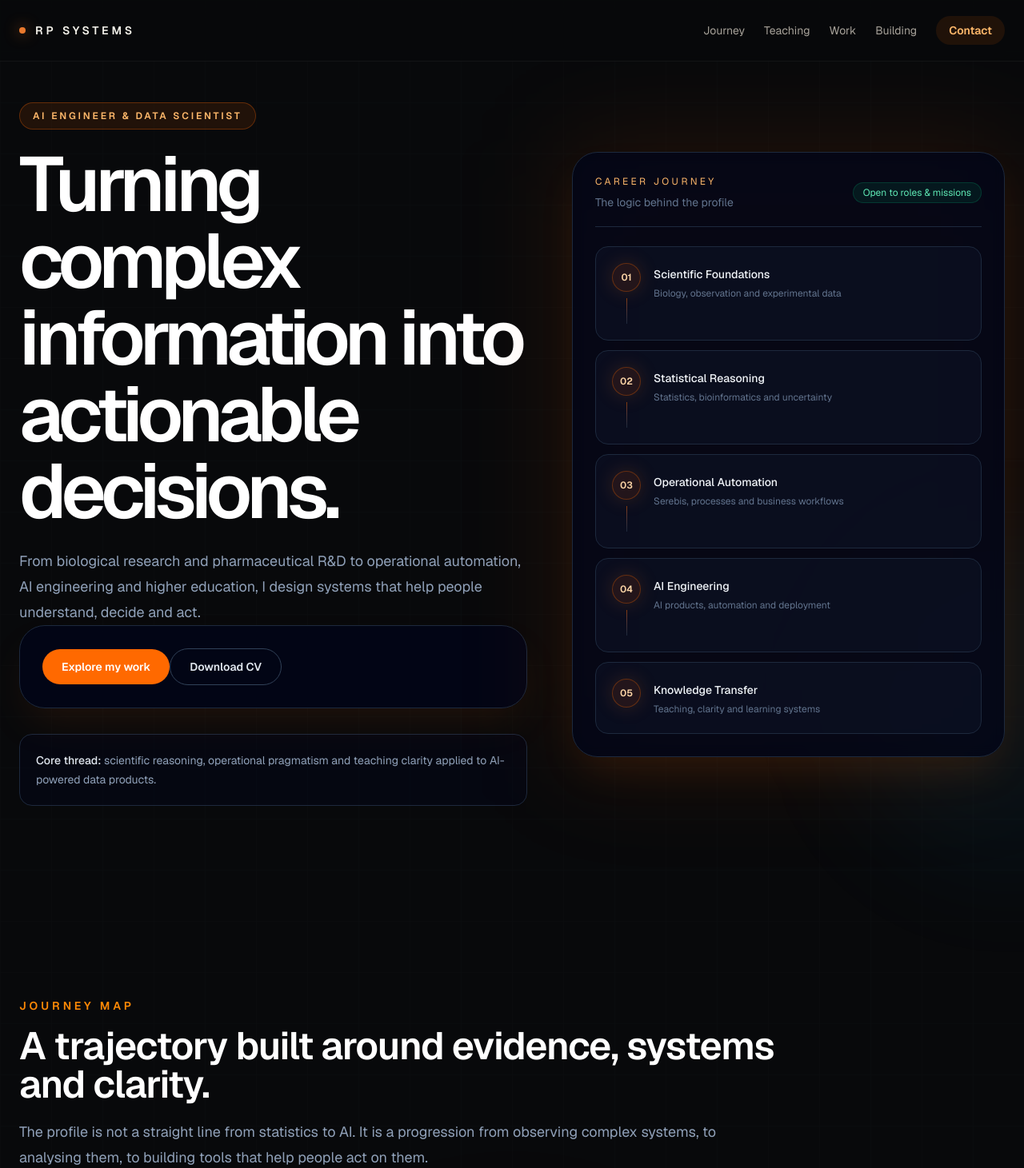
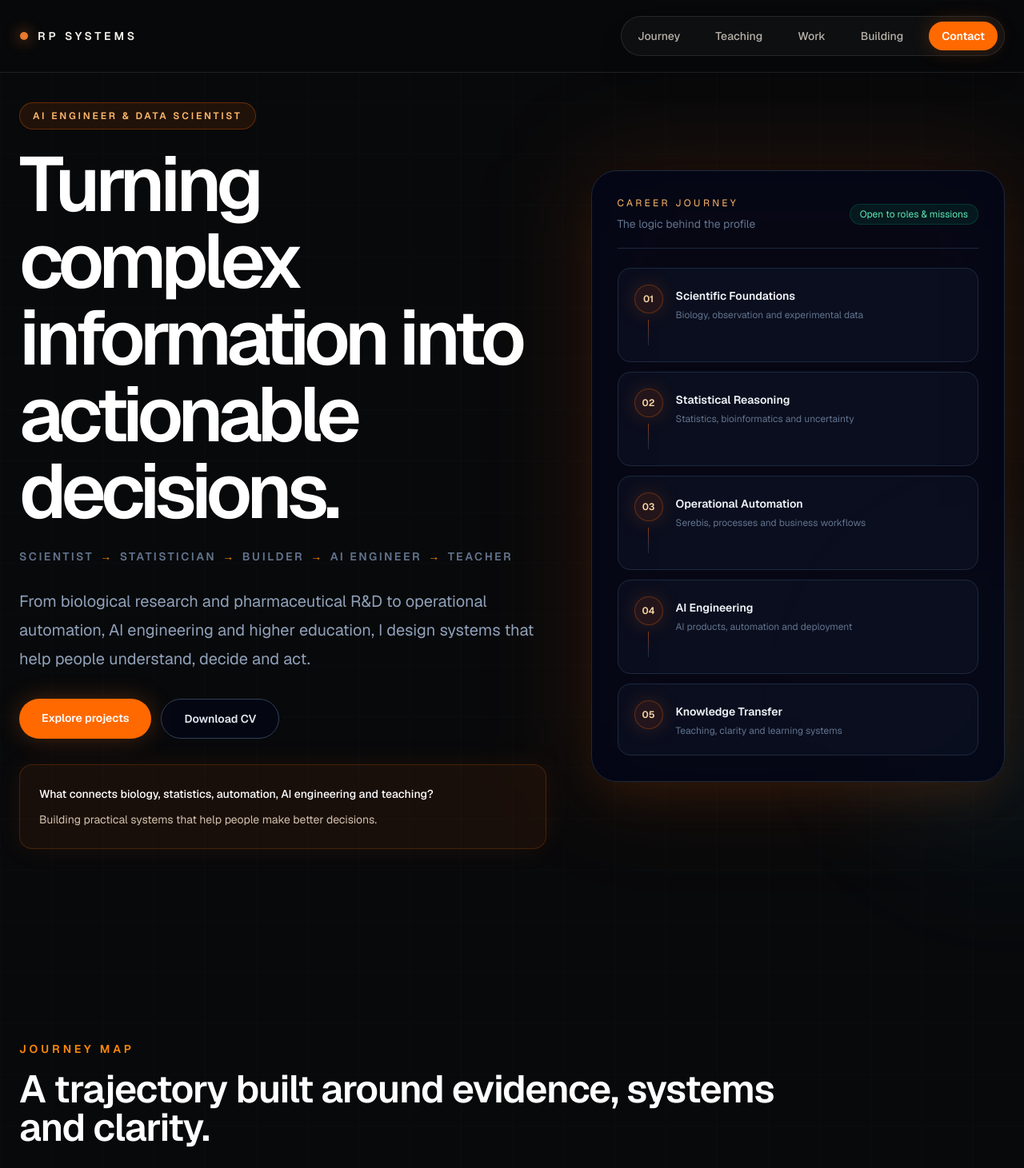
Before and after one commit to RaphaelParmentier/raphael-portfolio, a Next.js app: page / in a window 1280 px wide. Shown: the top 1461 px of the page at 80% size. Built offline with nearby package versions, Linux system fonts and the light colour scheme.

Commit message:
hero fix

```diff
--- a/components/sections/Contact.tsx
+++ b/components/sections/Contact.tsx
@@ -16,23 +16,36 @@ export default function Contact() {
   };
 
   return (
-    <section id="contact" className="relative z-10 px-5 py-20 sm:px-6 lg:py-28">
-      <div className="mx-auto max-w-[72rem] overflow-hidden rounded-[2rem] border border-slate-800 bg-slate-950/70 p-6 shadow-2xl shadow-orange-500/10 sm:p-8 lg:p-10 2xl:max-w-[86rem] 2xl:p-12">
+    <section id="contact" className="relative z-10 px-5 py-20 sm:px-6 lg:py-32">
+      <div className="mx-auto max-w-[96rem] overflow-hidden rounded-[2.5rem] border border-orange-500/20 bg-gradient-to-br from-slate-950 via-slate-950 to-orange-950/20 p-6 shadow-2xl shadow-orange-500/10 sm:p-8 lg:p-12 2xl:p-16">
+        <div className="grid gap-10 lg:grid-cols-[1.05fr_0.95fr] lg:items-end">
+          <div>
             <SectionHeader
               eyebrow="Contact"
               title="Let's build something useful."
               description="Open to AI engineering, data science, automation, consulting and education projects where analytical rigor meets practical systems."
             />
 
-        <p className="mt-7 break-all text-sm text-slate-500 sm:text-base 2xl:text-lg">
+            <p className="mt-8 max-w-3xl text-lg leading-8 text-slate-400 2xl:text-xl 2xl:leading-9">
+              The best fit: projects sitting between data, people and operational
+              decisions.
+            </p>
+          </div>
+
+          <div className="rounded-[2rem] border border-slate-800 bg-slate-950/70 p-5 sm:p-6 2xl:p-8">
+            <p className="text-xs uppercase tracking-[0.28em] text-orange-300">
+              Direct contact
+            </p>
+
+            <p className="mt-4 break-all text-base font-medium text-white sm:text-lg 2xl:text-xl">
               {email}
             </p>
 
-        <div className="mt-8 flex flex-col gap-3 sm:flex-row sm:flex-wrap">
+            <div className="mt-7 grid gap-3 sm:grid-cols-2">
               <button
                 type="button"
                 onClick={copyEmail}
-            className="inline-flex justify-center rounded-full bg-orange-500 px-6 py-3 text-sm font-semibold text-white transition hover:bg-orange-400 focus:outline-none focus:ring-2 focus:ring-orange-300 focus:ring-offset-2 focus:ring-offset-[#08090B]"
+                className="inline-flex justify-center rounded-full bg-orange-500 px-6 py-3 text-sm font-semibold text-white shadow-[0_0_28px_rgba(249,115,22,0.25)] transition hover:bg-orange-400 2xl:text-base"
               >
                 {copied ? "Email copied" : "Copy email"}
               </button>
@@ -41,7 +54,7 @@ export default function Contact() {
                 href={gmailComposeUrl}
                 target="_blank"
                 rel="noreferrer"
-            className="inline-flex justify-center rounded-full border border-slate-700 px-6 py-3 text-sm font-semibold text-slate-200 transition hover:border-orange-400 hover:text-orange-300"
+                className="inline-flex justify-center rounded-full border border-orange-500/30 bg-orange-500/10 px-6 py-3 text-sm font-semibold text-orange-200 transition hover:border-orange-400 hover:bg-orange-500/20 2xl:text-base"
               >
                 Open Gmail
               </a>
@@ -50,7 +63,7 @@ export default function Contact() {
                 href="https://www.linkedin.com/in/raphaelparmentier/"
                 target="_blank"
                 rel="noreferrer"
-            className="inline-flex justify-center rounded-full border border-slate-700 px-6 py-3 text-sm font-semibold text-slate-200 transition hover:border-orange-400 hover:text-orange-300"
+                className="inline-flex justify-center rounded-full border border-slate-700 px-6 py-3 text-sm font-semibold text-slate-200 transition hover:border-orange-400 hover:text-orange-300 2xl:text-base"
               >
                 LinkedIn
               </a>
@@ -59,7 +72,7 @@ export default function Contact() {
                 href="https://github.com/RaphaelParmentier"
                 target="_blank"
                 rel="noreferrer"
-            className="inline-flex justify-center rounded-full border border-slate-700 px-6 py-3 text-sm font-semibold text-slate-200 transition hover:border-orange-400 hover:text-orange-300"
+                className="inline-flex justify-center rounded-full border border-slate-700 px-6 py-3 text-sm font-semibold text-slate-200 transition hover:border-orange-400 hover:text-orange-300 2xl:text-base"
               >
                 GitHub
               </a>
@@ -68,12 +81,14 @@ export default function Contact() {
                 href="/Raphael_Parmentier_CV_EN.pdf"
                 target="_blank"
                 rel="noreferrer"
-            className="inline-flex justify-center rounded-full border border-slate-700 px-6 py-3 text-sm font-semibold text-slate-200 transition hover:border-orange-400 hover:text-orange-300"
+                className="inline-flex justify-center rounded-full border border-slate-700 px-6 py-3 text-sm font-semibold text-slate-200 transition hover:border-orange-400 hover:text-orange-300 sm:col-span-2 2xl:text-base"
               >
                 Download CV
               </a>
             </div>
           </div>
+        </div>
+      </div>
     </section>
   );
 }
--- a/components/sections/Hero.tsx
+++ b/components/sections/Hero.tsx
@@ -3,16 +3,24 @@
 import { motion } from "framer-motion";
 import { journeyPreview } from "@/data/journey";
 
+const journeyDescriptions = [
+  "Biology, observation and experimental data",
+  "Statistics, bioinformatics and uncertainty",
+  "Serebis, processes and business workflows",
+  "AI products, automation and deployment",
+  "Teaching, clarity and learning systems",
+];
+
 export default function Hero() {
   return (
     <section className="relative z-10 flex min-h-[100svh] items-center overflow-hidden px-5 py-28 sm:px-6 lg:py-32 2xl:py-40">
-      <div className="mx-auto grid w-full max-w-[112rem] gap-14 lg:grid-cols-[1.08fr_0.92fr] lg:items-center 2xl:gap-24">
+      <div className="mx-auto grid w-full max-w-[112rem] gap-14 lg:grid-cols-[1.12fr_0.88fr] lg:items-center 2xl:gap-24">
         <motion.div
           initial={{ opacity: 0, y: 24 }}
           animate={{ opacity: 1, y: 0 }}
           transition={{ duration: 0.7, ease: "easeOut" }}
         >
-          <p className="mb-5 inline-flex rounded-full border border-orange-500/30 bg-orange-500/10 px-4 py-2 text-[0.68rem] font-semibold uppercase tracking-[0.24em] text-orange-300 sm:text-xs">
+          <p className="mb-5 inline-flex rounded-full border border-orange-500/30 bg-orange-500/10 px-4 py-2 text-[0.68rem] font-semibold uppercase tracking-[0.24em] text-orange-300 sm:text-xs 2xl:text-sm">
             AI Engineer & Data Scientist
           </p>
 
@@ -20,34 +28,49 @@ export default function Hero() {
             Turning complex information into actionable decisions.
           </h1>
 
-          <p className="mt-6 max-w-3xl text-base leading-8 text-slate-400 sm:text-lg 2xl:text-xl 2xl:leading-9">
+          <div className="mt-6 flex flex-wrap gap-2 text-xs font-semibold uppercase tracking-[0.18em] text-slate-500 sm:text-sm 2xl:text-base">
+            <span>Scientist</span>
+            <span className="text-orange-400">→</span>
+            <span>Statistician</span>
+            <span className="text-orange-400">→</span>
+            <span>Builder</span>
+            <span className="text-orange-400">→</span>
+            <span>AI Engineer</span>
+            <span className="text-orange-400">→</span>
+            <span>Teacher</span>
+          </div>
+
+          <p className="mt-7 max-w-4xl text-base leading-8 text-slate-400 sm:text-lg xl:text-xl xl:leading-9 2xl:text-[1.35rem] 2xl:leading-10">
             From biological research and pharmaceutical R&D to operational
             automation, AI engineering and higher education, I design systems
             that help people understand, decide and act.
           </p>
 
-          <div className="relative overflow-hidden rounded-[2rem] border border-slate-800 bg-slate-950/80 p-5 2xl:p-7 shadow-2xl shadow-orange-500/10 backdrop-blur sm:p-7">
+          <div className="mt-8 flex flex-col gap-3 sm:flex-row sm:flex-wrap">
             <a
               href="#work"
-              className="inline-flex justify-center rounded-full bg-orange-500 px-6 py-3 text-sm font-semibold text-white transition hover:bg-orange-400 focus:outline-none focus:ring-2 focus:ring-orange-300 focus:ring-offset-2 focus:ring-offset-[#08090B]"
+              className="inline-flex justify-center rounded-full bg-orange-500 px-7 py-3.5 text-sm font-semibold text-white shadow-[0_0_30px_rgba(249,115,22,0.25)] transition hover:bg-orange-400 hover:shadow-[0_0_42px_rgba(249,115,22,0.35)] focus:outline-none focus:ring-2 focus:ring-orange-300 focus:ring-offset-2 focus:ring-offset-[#08090B] 2xl:px-8 2xl:py-4 2xl:text-base"
             >
-              Explore my work
+              Explore projects
             </a>
 
             <a
               href="/Raphael_Parmentier_CV_EN.pdf"
               target="_blank"
               rel="noreferrer"
-              className="inline-flex justify-center rounded-full border border-slate-700 px-6 py-3 text-sm font-semibold text-slate-200 transition hover:border-orange-400 hover:text-orange-300 focus:outline-none focus:ring-2 focus:ring-orange-300 focus:ring-offset-2 focus:ring-offset-[#08090B]"
+              className="inline-flex justify-center rounded-full border border-slate-700 bg-slate-950/60 px-7 py-3.5 text-sm font-semibold text-slate-200 transition hover:border-orange-400 hover:text-orange-300 focus:outline-none focus:ring-2 focus:ring-orange-300 focus:ring-offset-2 focus:ring-offset-[#08090B] 2xl:px-8 2xl:py-4 2xl:text-base"
             >
               Download CV
             </a>
           </div>
 
-          <div className="mt-8 max-w-3xl rounded-2xl border border-slate-800 bg-slate-950/50 p-4 text-sm leading-6 text-slate-400 sm:p-5 2xl:text-base 2xl:leading-7">
-            <span className="font-medium text-slate-200">Core thread:</span>{" "}
-            scientific reasoning, operational pragmatism and teaching clarity
-            applied to AI-powered data products.
+          <div className="mt-8 max-w-4xl rounded-2xl border border-orange-500/20 bg-orange-500/[0.07] p-5 text-sm leading-6 text-orange-50 shadow-[0_0_34px_rgba(249,115,22,0.08)] sm:p-6 2xl:text-base 2xl:leading-7">
+            <p className="font-medium text-white">
+              What connects biology, statistics, automation, AI engineering and teaching?
+            </p>
+            <p className="mt-2 text-orange-100/80">
+              Building practical systems that help people make better decisions.
+            </p>
           </div>
         </motion.div>
 
@@ -59,18 +82,18 @@ export default function Hero() {
         >
           <div className="absolute -inset-4 rounded-[2rem] bg-orange-500/10 blur-3xl" />
 
-          <div className="relative overflow-hidden rounded-[2rem] border border-slate-800 bg-slate-950/80 p-5 2xl:p-7 shadow-2xl shadow-orange-500/10 backdrop-blur sm:p-7">
+          <div className="relative overflow-hidden rounded-[2rem] border border-slate-800 bg-slate-950/80 p-5 shadow-2xl shadow-orange-500/10 backdrop-blur sm:p-7 xl:p-8 2xl:p-10">
             <div className="mb-6 flex flex-col gap-3 border-b border-slate-800 pb-5 sm:flex-row sm:items-center sm:justify-between">
               <div>
-                <p className="text-xs uppercase tracking-[0.28em] text-orange-300">
+                <p className="text-xs uppercase tracking-[0.28em] text-orange-300 2xl:text-sm">
                   Career Journey
                 </p>
-                <p className="mt-2 text-sm text-slate-500">
+                <p className="mt-2 text-sm text-slate-500 2xl:text-base">
                   The logic behind the profile
                 </p>
               </div>
 
-              <span className="w-fit rounded-full border border-emerald-500/20 bg-emerald-500/10 px-3 py-1 text-xs text-emerald-300">
+              <span className="w-fit whitespace-nowrap rounded-full border border-emerald-500/20 bg-emerald-500/10 px-3 py-1 text-xs text-emerald-300 2xl:text-sm">
                 Open to roles & missions
               </span>
             </div>
@@ -83,24 +106,20 @@ export default function Hero() {
                   className="group grid grid-cols-[auto_1fr] gap-4 rounded-2xl border border-slate-800 bg-slate-900/45 p-4 transition hover:border-orange-500/40 hover:bg-slate-900/80 xl:p-5 2xl:p-6"
                 >
                   <div className="flex flex-col items-center">
-                    <div className="flex h-9 w-9 items-center justify-center rounded-full border border-orange-500/30 bg-orange-500/10 text-xs font-semibold text-orange-200 shadow-[0_0_24px_rgba(233,121,45,0.18)]">
+                    <div className="flex h-9 w-9 items-center justify-center rounded-full border border-orange-500/30 bg-orange-500/10 text-xs font-semibold text-orange-200 shadow-[0_0_24px_rgba(233,121,45,0.18)] 2xl:h-11 2xl:w-11 2xl:text-sm">
                       {String(index + 1).padStart(2, "0")}
                     </div>
                     {index < journeyPreview.length - 1 && (
-                      <div className="mt-2 h-8 w-px bg-gradient-to-b from-orange-500/50 to-slate-800" />
+                      <div className="mt-2 h-8 w-px bg-gradient-to-b from-orange-500/50 to-slate-800 2xl:h-10" />
                     )}
                   </div>
 
                   <div className="pt-1">
-                    <p className="text-sm font-medium text-slate-100 2xl:text-base transition group-hover:text-orange-100">
+                    <p className="text-sm font-semibold text-slate-100 transition group-hover:text-orange-100 2xl:text-lg">
                       {item}
                     </p>
-                    <p className="mt-1 text-xs leading-5 text-slate-500 2xl:text-sm 2xl:leading-6">
-                      {index === 0 && "Biology, observation and experimental data"}
-                      {index === 1 && "Statistics, bioinformatics and uncertainty"}
-                      {index === 2 && "Serebis, processes and business workflows"}
-                      {index === 3 && "AI products, automation and deployment"}
-                      {index === 4 && "Teaching, clarity and learning systems"}
+                    <p className="mt-1 text-xs leading-5 text-slate-500 2xl:text-base 2xl:leading-7">
+                      {journeyDescriptions[index]}
                     </p>
                   </div>
                 </a>
--- a/components/sections/Navbar.tsx
+++ b/components/sections/Navbar.tsx
@@ -15,22 +15,24 @@ export default function Navbar() {
 
   return (
     <>
-      <header className="fixed top-0 z-50 w-full border-b border-white/5 bg-[#08090B]/80 backdrop-blur-xl">
+      <header className="fixed top-0 z-50 w-full border-b border-white/10 bg-[#08090B]/90 backdrop-blur-2xl">
         <div className="mx-auto flex max-w-[112rem] items-center justify-between px-5 py-4 sm:px-6 sm:py-5 2xl:px-10">
           <a
             href="#top"
-            className="flex shrink-0 items-center gap-3 whitespace-nowrap text-xs font-semibold tracking-[0.28em] text-[#F3F1EA] sm:text-sm 2xl:text-base"
+            className="group flex shrink-0 items-center gap-3 whitespace-nowrap rounded-full border border-transparent pr-3 text-xs font-semibold tracking-[0.28em] text-[#F3F1EA] transition sm:text-sm 2xl:text-base"
           >
-            <div className="h-2 w-2 rounded-full bg-[#E9792D] shadow-[0_0_18px_rgba(233,121,45,0.8)]" />
-            RP SYSTEMS
+            <span className="h-2.5 w-2.5 rounded-full bg-[#E9792D] shadow-[0_0_18px_rgba(233,121,45,0.9)]" />
+            <span className="transition group-hover:text-orange-200">
+              RP SYSTEMS
+            </span>
           </a>
 
-          <nav className="flex min-w-0 items-center gap-2 sm:gap-3 md:gap-5 lg:gap-6">
+          <nav className="flex min-w-0 items-center gap-2 rounded-full border border-white/10 bg-white/[0.03] px-2 py-1.5 shadow-2xl shadow-black/20 sm:gap-3 md:gap-4 lg:gap-5">
             {links.map((link) => (
               <a
                 key={link.href}
                 href={link.href}
-                className={`${link.className} whitespace-nowrap text-sm text-[#A7A29A] transition-colors hover:text-[#F3F1EA]`}
+                className={`${link.className} whitespace-nowrap rounded-full px-3 py-2 text-sm font-medium text-[#B8B2AA] transition-colors hover:bg-white/[0.06] hover:text-[#F3F1EA] 2xl:text-base`}
               >
                 {link.label}
               </a>
@@ -38,7 +40,7 @@ export default function Navbar() {
 
             <button
               onClick={() => setIsContactOpen(true)}
-              className="shrink-0 whitespace-nowrap rounded-full bg-orange-500/10 px-4 py-2 text-sm font-semibold text-orange-300 transition hover:bg-orange-500 hover:text-white"
+              className="shrink-0 whitespace-nowrap rounded-full bg-orange-500 px-4 py-2 text-sm font-semibold text-white shadow-[0_0_24px_rgba(249,115,22,0.22)] transition hover:bg-orange-400 hover:shadow-[0_0_32px_rgba(249,115,22,0.35)] 2xl:px-5 2xl:text-base"
             >
               Contact
             </button>
```
Lines whose indentation alone changed are shown as unchanged.
